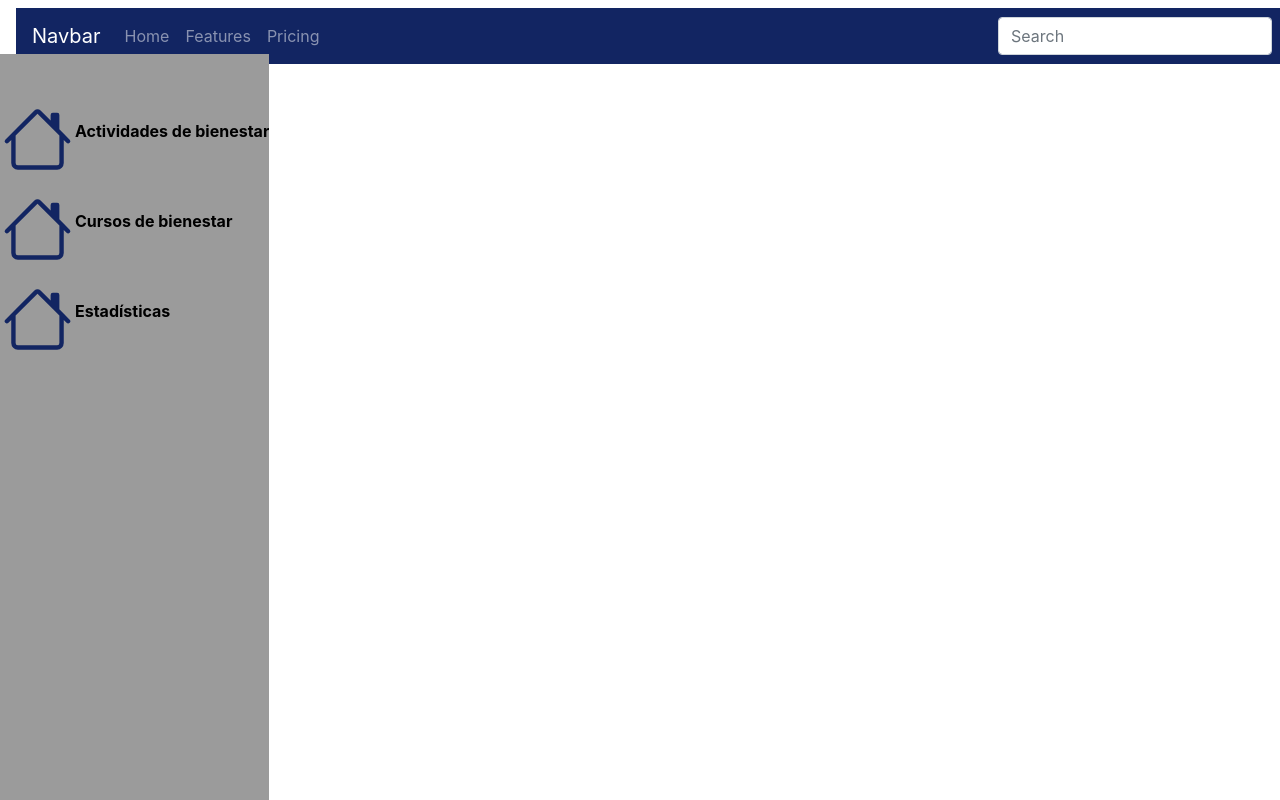
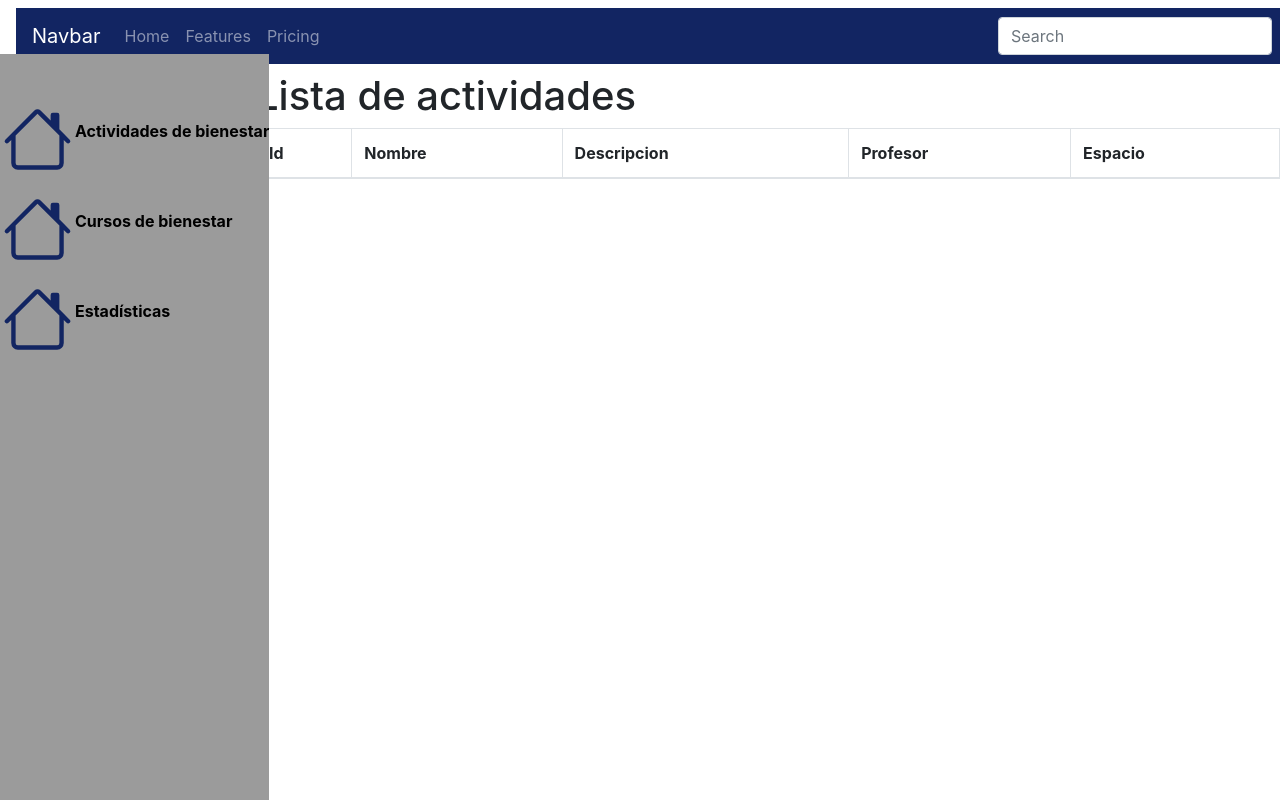
Before and after one commit to mariaPaula0618/BienestarUniversitarioApp, a React (Create React App) app in the folder frontend/: page /adminPane/activites in a window 1280 px wide. Built offline with nearby package versions, Linux system fonts and the light colour scheme.

Commit message:
commit control

```diff
--- a/frontend/src/Components/Admin/views/ActivityList.js
+++ b/frontend/src/Components/Admin/views/ActivityList.js
@@ -1,11 +1,44 @@
 import React, { Component } from "react";
+import { Table } from 'react-bootstrap';
+import axios from 'axios';
 
 
 
 class ActivityList extends Component{
 
+    constructor(){
+        super();
+        this.state = {
+            activies: []
+        }
+    }
+
+
+    async getActivities(){
+        axios.get("http://127.0.0.1:8000/api/activity/")
+        .then((response) => {
+
+        })
+    }
+
     render(){
         return(<div className="activitylist-container">
+             <h1> Lista de actividades</h1>
+            <Table striped bordered hover>
+                <thead>
+                    <tr>
+                        <th>Id</th>
+                        <th>Nombre</th>
+                        <th>Descripcion</th>
+                        <th>Profesor</th>
+                        <th>Espacio</th>
+                    </tr>
+                </thead>
+                <tbody>
+
+                </tbody>
+            </Table>
+
         </div>
 
         )
--- a/frontend/src/Components/Teacher/views/StudentList.js
+++ b/frontend/src/Components/Teacher/views/StudentList.js
@@ -10,8 +10,8 @@ class StudentList extends Component {
         super(props);
         this.state = {
             id_activity : props.match.params.id_activity,
-            students: [
-            ]
+            students: [],
+            activity_name : ""
         }
 
       }
@@ -25,8 +25,17 @@ class StudentList extends Component {
         });
     }
 
+    async getActivty(){
+        axios.get("http://127.0.0.1:8000/api/activity/"+this.state.id_activity)
+        .then((response) => {
+           const activity_name = response.data.activity_name;
+           this.setState({activity_name})
+       });
+    }
+
     componentDidMount(){
      this.getStudents();
+     this.getActivty();
     }
 
     render() {
@@ -44,14 +53,14 @@ class StudentList extends Component {
         }
         return (<div className="studentlist-container">
 
-            <h1> Esta es la actividad xxx</h1>
+            <h1> Esta es la actividad {this.state.activity_name}</h1>
             <Table striped bordered hover>
                 <thead>
                     <tr>
 
+                        <th>codigo</th>
                         <th>Nombre</th>
                         <th>Correo</th>
-                        <th>codigo</th>
                     </tr>
                 </thead>
                 <tbody>
```
